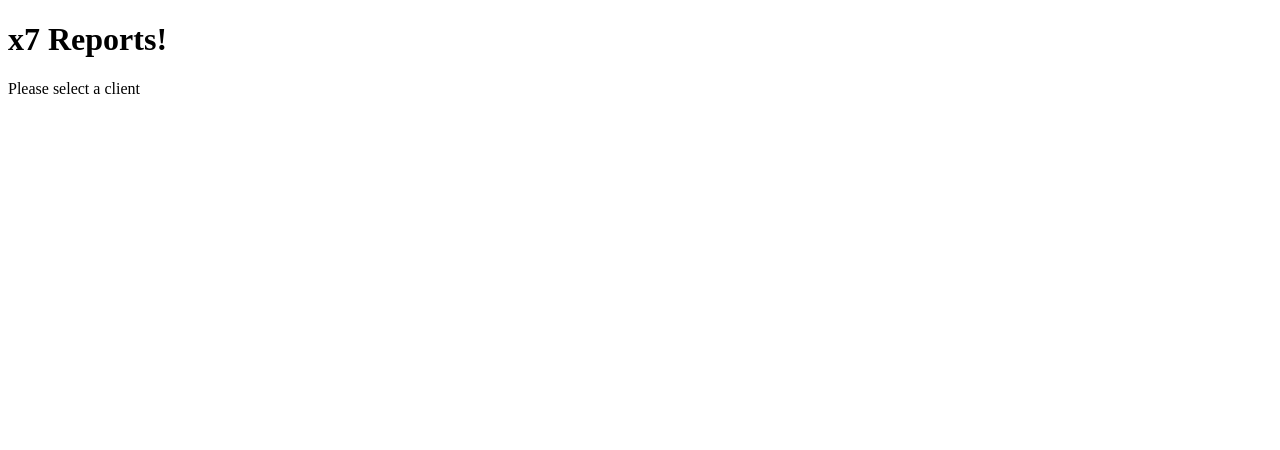
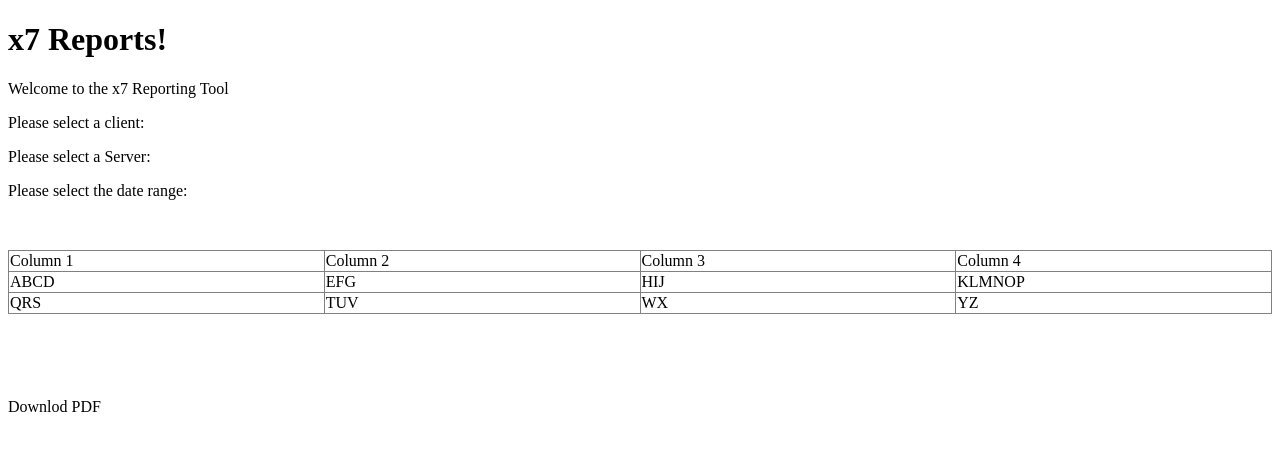
Before and after one commit to alexcerisola/coursera-repo, a plain HTML site: page index.html in a window 1280 px wide. Drawn offline with Linux system fonts and the light colour scheme.

Commit message:
version skeleton with simple table

```diff
--- a/index.html
+++ b/index.html
@@ -6,6 +6,35 @@
   </head>
   <body>
     <h1>x7 Reports!</h1>
-    <p>Please select a client</p>
+<p>Welcome to the x7 Reporting Tool</p>
+<p>Please select a client:</p>
+<p>Please select a Server:</p>
+<p>Please select the date range:</p>
+<p>&nbsp;</p>
+<table style="border-collapse: collapse; width: 100%;" border="1">
+<tbody>
+<tr>
+<td style="width: 25%;">Column 1</td>
+<td style="width: 25%;">Column 2</td>
+<td style="width: 25%;">Column 3</td>
+<td style="width: 25%;">Column 4</td>
+</tr>
+<tr>
+<td style="width: 25%;">ABCD</td>
+<td style="width: 25%;">EFG</td>
+<td style="width: 25%;">HIJ</td>
+<td style="width: 25%;">KLMNOP</td>
+</tr>
+<tr>
+<td style="width: 25%;">QRS</td>
+<td style="width: 25%;">TUV</td>
+<td style="width: 25%;">WX</td>
+<td style="width: 25%;">YZ</td>
+</tr>
+</tbody>
+</table>
+<p>&nbsp;</p>
+<p>&nbsp;</p>
+<p>Downlod PDF</p>
   </body>
 </html>
```
